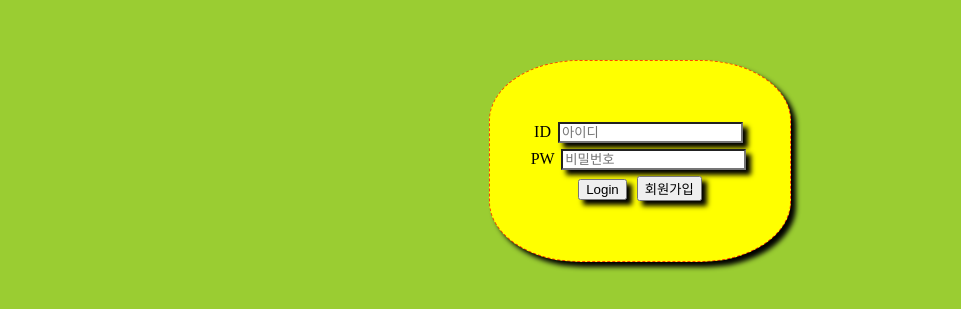
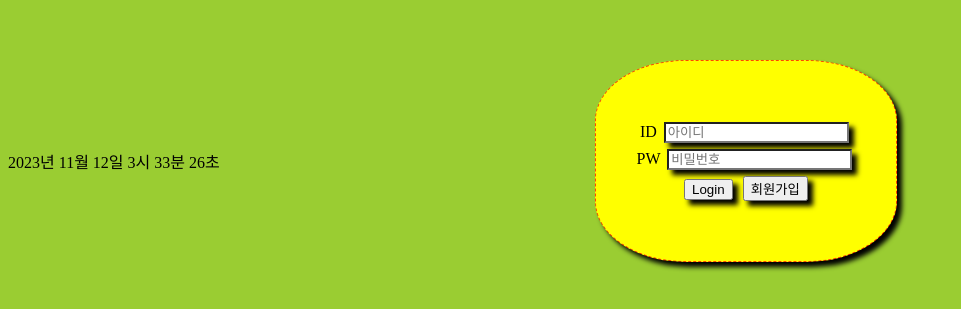
Before and after one commit to GihoKim1010/HTML-for-publishing, a plain HTML site: page index.html in a window 1280 px wide. Shown: the part 247-556 px from the top of the page, without its empty margins (0-961 px from the left). Drawn offline with Linux system fonts and the light colour scheme.

Commit message:
Add clock at bottom.

```diff
--- a/index.html
+++ b/index.html
@@ -10,6 +10,7 @@
 
 <body>
     <form id="form1">
+        <div id="clock"></div>
         <div id="loginSpace">
             <div id="idBox">
                 ID <input type="text" id="id" placeholder="아이디"><br>
@@ -19,7 +20,8 @@
             </div>
             <idv id="btBox">
                 <input type="button" id="bt" onclick="login()" value="Login">
-                <a href="reg_member.html"> <input type="button" id="new" value="회원가입"> <!--누르면 reg_member.html로 이동하게 함.-->
+                <a href="reg_member.html"> <input type="button" id="new" value="회원가입">
+                    <!--누르면 reg_member.html로 이동하게 함.-->
             </idv>
         </div>
     </form>
--- a/index.js
+++ b/index.js
@@ -5,6 +5,9 @@ var input_pw;
 window.onload = function () {
     input_id=document.getElementById("id");
     input_pw=document.getElementById("pw");
+
+    clock=document.getElementById("clock"); //시계 기능 첨부.
+    setInterval(x, 1000);  // 타이머 시작. 1000밀리초(1초)마다 함수 x가 작동.
 }
 
 function login(){
@@ -16,3 +19,20 @@ function login(){
         alert("로그인 실패");
     }
 }
+
+
+var clock;
+
+// ㅇㅇㅇㅇ년 ㅇㅇ월 ㅇㅇ일 ㅇㅇ시 ㅇㅇ분 ㅇㅇ초 ㅇㅇㅇ 밀리초
+
+function x(){
+    var now = new Date();
+    var result =
+        now.getFullYear() + "년 "
+        + now.getMonth() + "월 "
+        + now.getDate() + "일 "
+        + now.getHours() + "시 "
+        + now.getMinutes() + "분 "
+        + now.getSeconds() + "초 ";
+    clock.innerHTML = result;
+}
```
